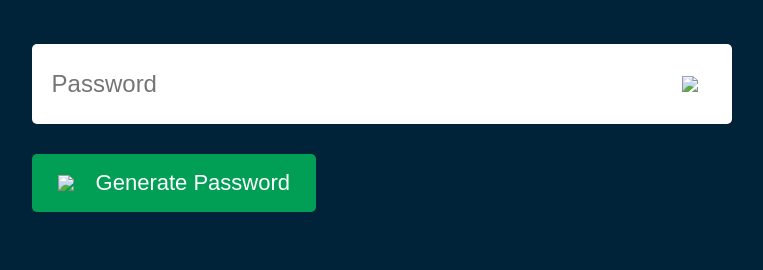
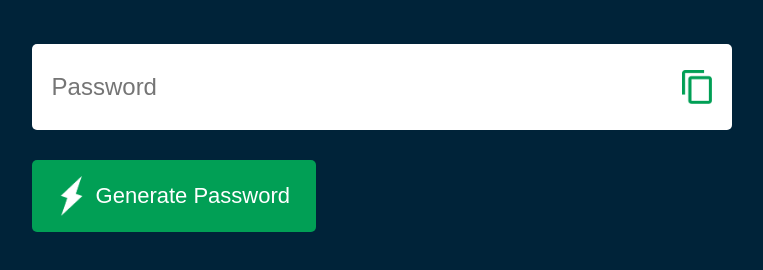
Before and after one commit to aryan17-coder/Password-generator, a plain HTML site: page index.html in a window 1280 px wide. Shown: the part 264-534 px from the top of the page, without its empty margins (122-885 px from the left). Drawn offline with Linux system fonts and the light colour scheme.

Commit message:
Update index.html

```diff
--- a/index.html
+++ b/index.html
@@ -12,9 +12,9 @@
 
         <div class="display">
             <input type="text" id="password" placeholder="Password">
-            <img src="images-1/copy.png" onclick="copyPassword()">
+            <img src="copy.png" onclick="copyPassword()">
         </div>
-        <button onclick="createPassword()"><img src="images-1/generate.png">Generate Password</button>
+        <button onclick="createPassword()"><img src="generate.png">Generate Password</button>
     </div>
 
     <script>
```
